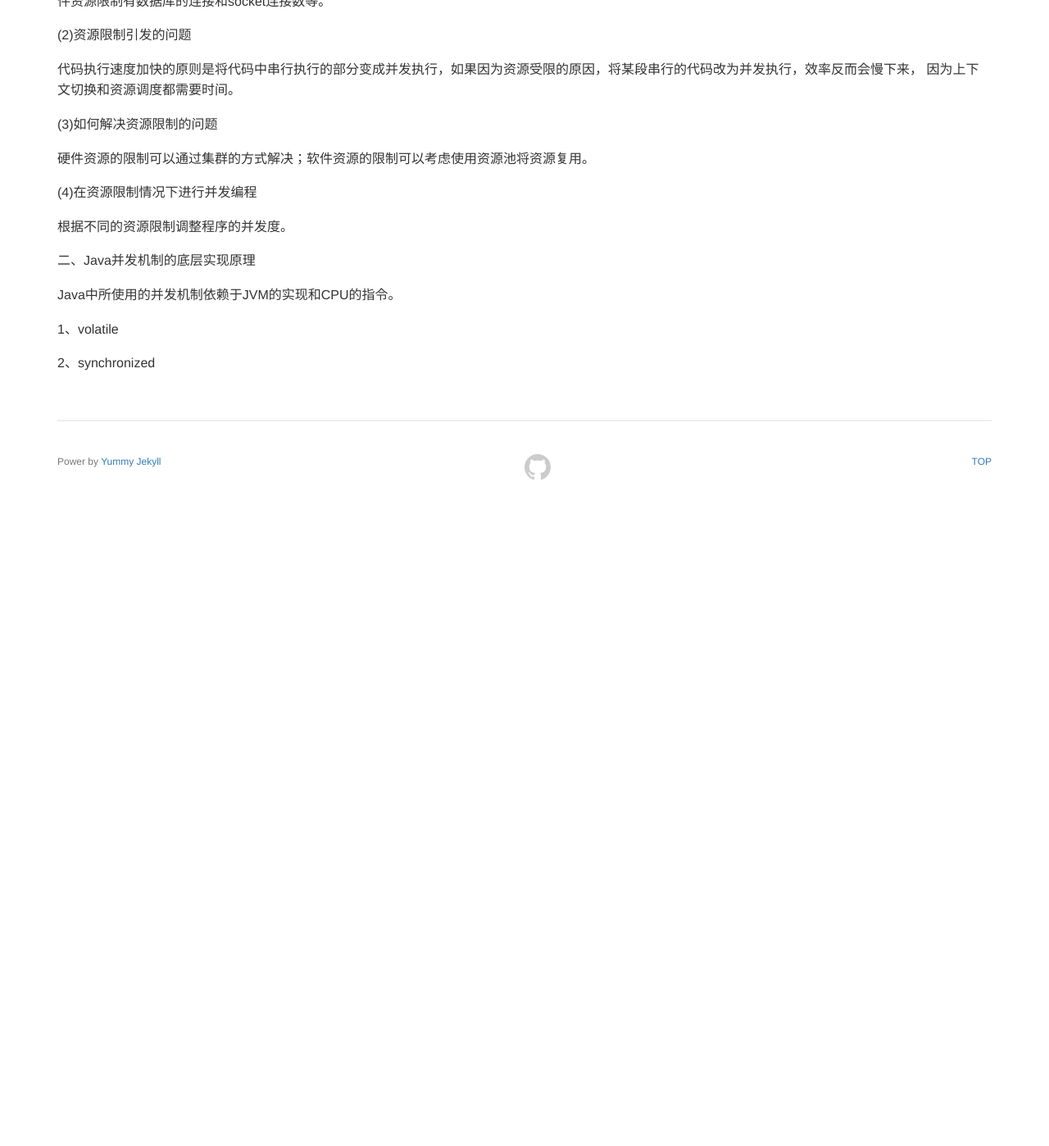
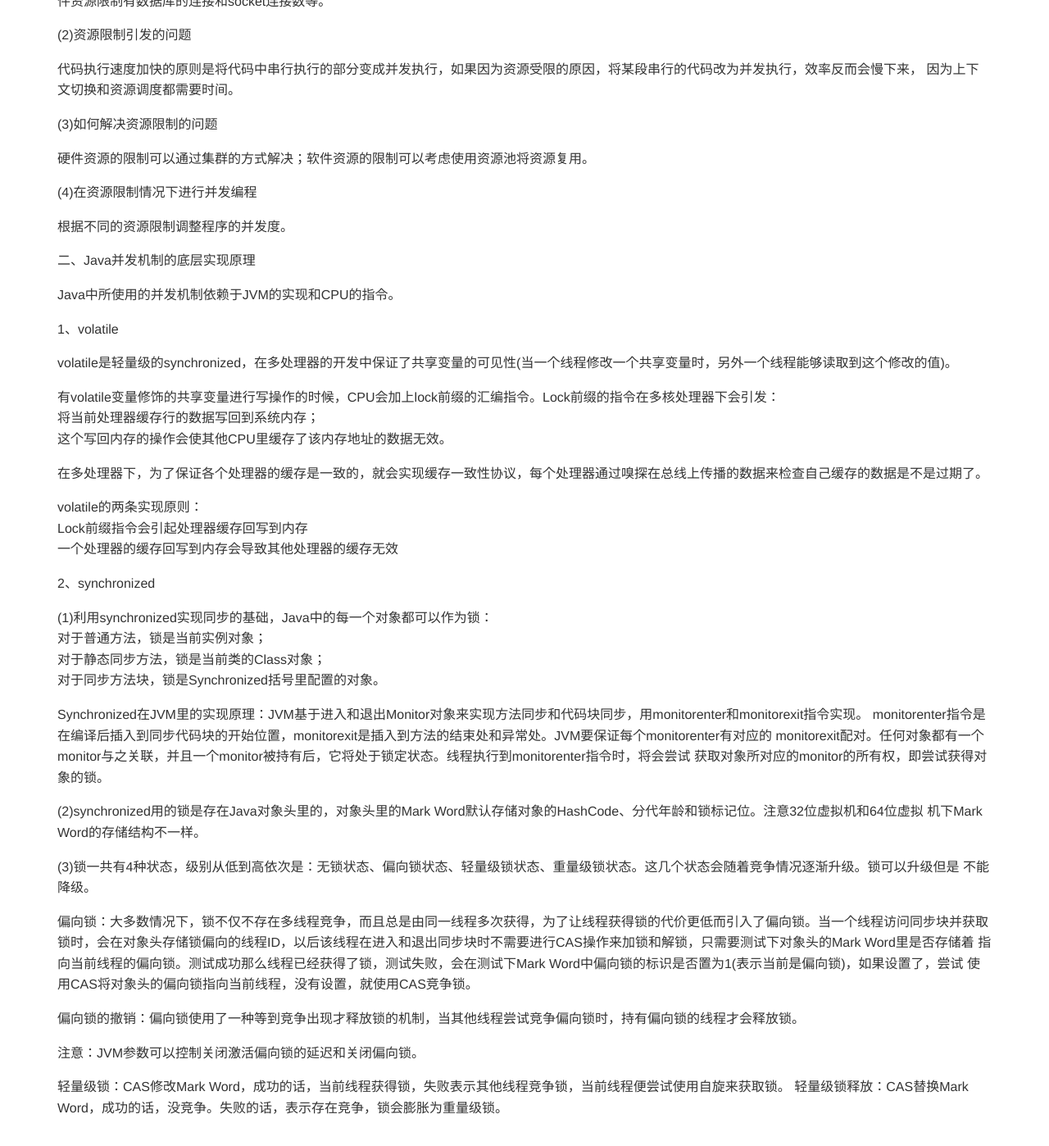
Before and after one commit to yaofengdoit/yaofengdoit.github.io, a Jekyll site: the page built from _posts/2020/04-06/2020-04-21-ReadBook-JUC-2.md, in a window 1280 px wide and 1400 px high, scrolled down 1349 px. Shown: the whole window at 82% size. Built offline with Jekyll 4.4.1, drawn with Linux system fonts in a browser that asks for light colours; a script that is not in the unit is left out; before the commit the page ends 1943 px from its top, so only the background shows below that.

Commit message:
读书笔记-juc2

```diff
--- a/_posts/2020/04-06/2020-04-21-ReadBook-JUC-2.md
+++ b/_posts/2020/04-06/2020-04-21-ReadBook-JUC-2.md
@@ -68,4 +68,44 @@ Java中所使用的并发机制依赖于JVM的实现和CPU的指令。
 
 1、volatile
 
+volatile是轻量级的synchronized，在多处理器的开发中保证了共享变量的可见性(当一个线程修改一个共享变量时，另外一个线程能够读取到这个修改的值)。
+
+有volatile变量修饰的共享变量进行写操作的时候，CPU会加上lock前缀的汇编指令。Lock前缀的指令在多核处理器下会引发：<br/>
+将当前处理器缓存行的数据写回到系统内存；<br/>
+这个写回内存的操作会使其他CPU里缓存了该内存地址的数据无效。
+
+在多处理器下，为了保证各个处理器的缓存是一致的，就会实现缓存一致性协议，每个处理器通过嗅探在总线上传播的数据来检查自己缓存的数据是不是过期了。
+
+volatile的两条实现原则：<br/>
+Lock前缀指令会引起处理器缓存回写到内存<br/>
+一个处理器的缓存回写到内存会导致其他处理器的缓存无效<br/>
+
 2、synchronized
+
+(1)利用synchronized实现同步的基础，Java中的每一个对象都可以作为锁：<br/>
+对于普通方法，锁是当前实例对象；<br/>
+对于静态同步方法，锁是当前类的Class对象；<br/>
+对于同步方法块，锁是Synchronized括号里配置的对象。
+
+Synchronized在JVM里的实现原理：JVM基于进入和退出Monitor对象来实现方法同步和代码块同步，用monitorenter和monitorexit指令实现。
+monitorenter指令是在编译后插入到同步代码块的开始位置，monitorexit是插入到方法的结束处和异常处。JVM要保证每个monitorenter有对应的
+monitorexit配对。任何对象都有一个monitor与之关联，并且一个monitor被持有后，它将处于锁定状态。线程执行到monitorenter指令时，将会尝试
+获取对象所对应的monitor的所有权，即尝试获得对象的锁。
+
+(2)synchronized用的锁是存在Java对象头里的，对象头里的Mark Word默认存储对象的HashCode、分代年龄和锁标记位。注意32位虚拟机和64位虚拟
+机下Mark Word的存储结构不一样。
+
+(3)锁一共有4种状态，级别从低到高依次是：无锁状态、偏向锁状态、轻量级锁状态、重量级锁状态。这几个状态会随着竞争情况逐渐升级。锁可以升级但是
+不能降级。
+
+偏向锁：大多数情况下，锁不仅不存在多线程竞争，而且总是由同一线程多次获得，为了让线程获得锁的代价更低而引入了偏向锁。当一个线程访问同步块并获取
+锁时，会在对象头存储锁偏向的线程ID，以后该线程在进入和退出同步块时不需要进行CAS操作来加锁和解锁，只需要测试下对象头的Mark Word里是否存储着
+指向当前线程的偏向锁。测试成功那么线程已经获得了锁，测试失败，会在测试下Mark Word中偏向锁的标识是否置为1(表示当前是偏向锁)，如果设置了，尝试
+使用CAS将对象头的偏向锁指向当前线程，没有设置，就使用CAS竞争锁。
+
+偏向锁的撤销：偏向锁使用了一种等到竞争出现才释放锁的机制，当其他线程尝试竞争偏向锁时，持有偏向锁的线程才会释放锁。
+
+注意：JVM参数可以控制关闭激活偏向锁的延迟和关闭偏向锁。
+
+轻量级锁：CAS修改Mark Word，成功的话，当前线程获得锁，失败表示其他线程竞争锁，当前线程便尝试使用自旋来获取锁。
+轻量级锁释放：CAS替换Mark Word，成功的话，没竞争。失败的话，表示存在竞争，锁会膨胀为重量级锁。
```
